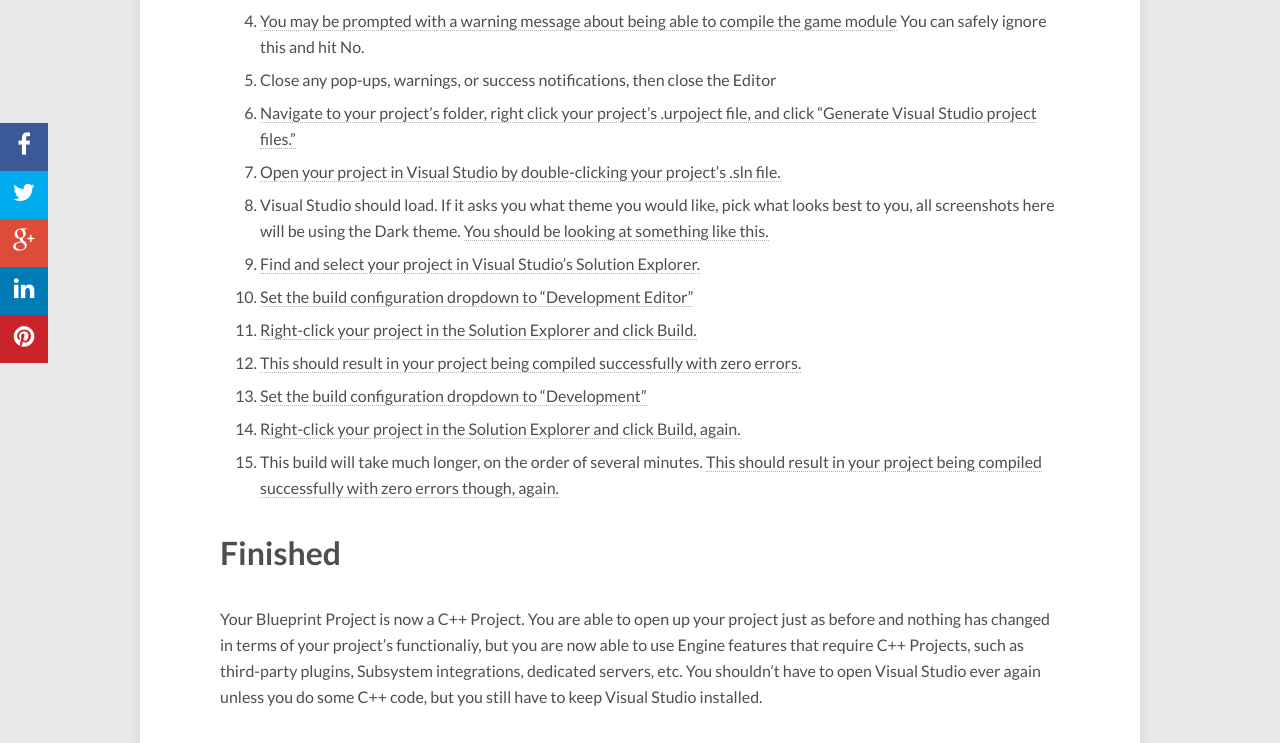
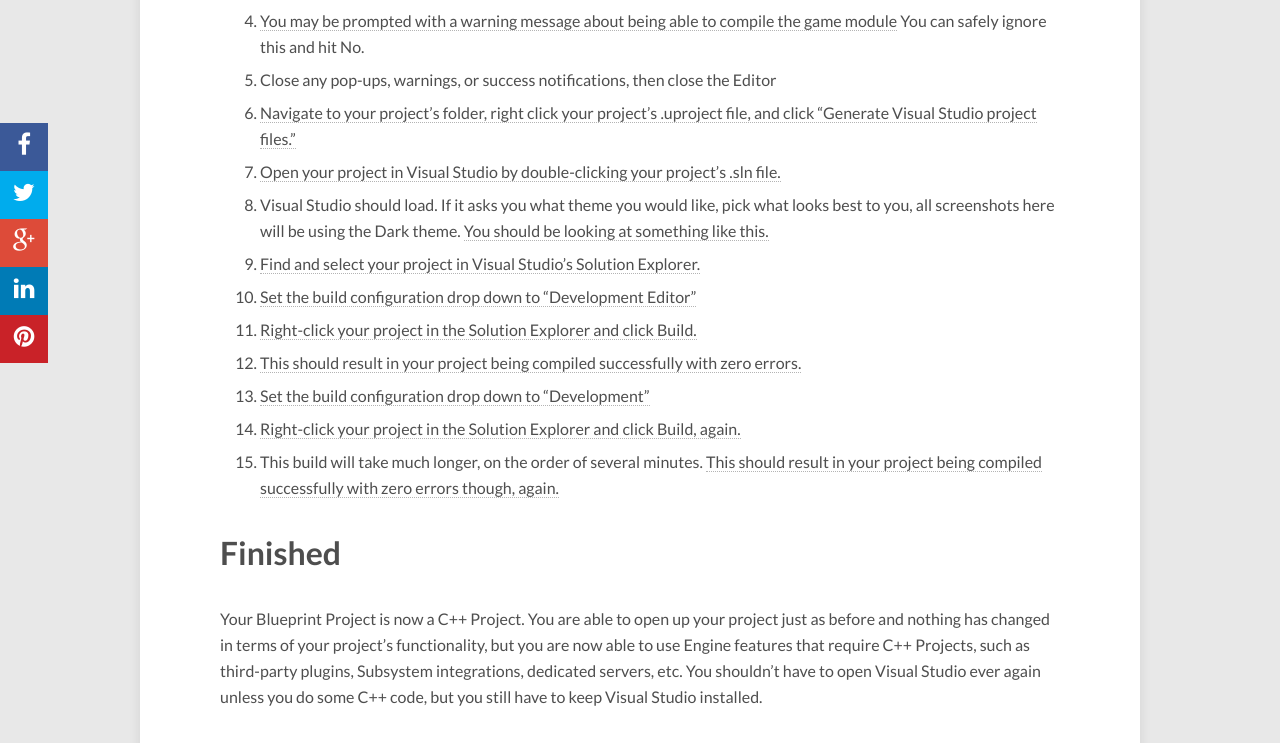
Before and after one commit to Allar/allar.github.io, a Jekyll site: the page built from blog/index.html, in a window 1280 px wide and 1400 px high, scrolled down 926 px. Shown: the part 157-900 px from the top of the window. Built offline with Jekyll 4.4.1, drawn with Linux system fonts in a browser that asks for light colours; nearby versions of some CDN libraries; the list of posts is cut into pages by our own code; comment, search, counter and statistics services are not loaded.

Commit message:
Fixed typos in Converting BP

```diff
--- a/blog/_posts/2015-11-05-Converting-BP-Project-To-CPP.md
+++ b/blog/_posts/2015-11-05-Converting-BP-Project-To-CPP.md
@@ -23,17 +23,17 @@
 1. [Choose a new "None" class and hit "Create Class."](/images/tutorials/converting-bp-project-to-cpp/4_NewNoneClass.PNG){:target="_blank"}
 1. [You may be prompted with a warning message about being able to compile the game module](/images/tutorials/converting-bp-project-to-cpp/5_PossibleWarning.PNG){:target="_blank"} You can safely ignore this and hit No.
 1. Close any pop-ups, warnings, or success notifications, then close the Editor
-1. [Navigate to your project's folder, right click your project's .urpoject file, and click "Generate Visual Studio project files."](/images/tutorials/converting-bp-project-to-cpp/6_RegenerateFiles.PNG){:target="_blank"}
+1. [Navigate to your project's folder, right click your project's .uproject file, and click "Generate Visual Studio project files."](/images/tutorials/converting-bp-project-to-cpp/6_RegenerateFiles.PNG){:target="_blank"}
 1. [Open your project in Visual Studio by double-clicking your project's .sln file.](/images/tutorials/converting-bp-project-to-cpp/7_SolutionFile.PNG){:target="_blank"}
 1. Visual Studio should load. If it asks you what theme you would like, pick what looks best to you, all screenshots here will be using the Dark theme. [You should be looking at something like this.](/images/tutorials/converting-bp-project-to-cpp/8_VSOpen.PNG){:target="_blank"}
 1. [Find and select your project in Visual Studio's Solution Explorer.](/images/tutorials/converting-bp-project-to-cpp/9_SolutionExplorer.PNG){:target="_blank"}
-1. [Set the build configuration dropdown to "Development Editor"](/images/tutorials/converting-bp-project-to-cpp/10_DevelopmentEditor.PNG){:target="_blank"}
+1. [Set the build configuration drop down to "Development Editor"](/images/tutorials/converting-bp-project-to-cpp/10_DevelopmentEditor.PNG){:target="_blank"}
 1. [Right-click your project in the Solution Explorer and click Build.](/images/tutorials/converting-bp-project-to-cpp/11_ClickBuild.PNG){:target="_blank"}
 1. [This should result in your project being compiled successfully with zero errors.](/images/tutorials/converting-bp-project-to-cpp/12_EditorCompiled.PNG){:target="_blank"}
-1. [Set the build configuration dropdown to "Development"](/images/tutorials/converting-bp-project-to-cpp/13_Development.PNG){:target="_blank"}
+1. [Set the build configuration drop down to "Development"](/images/tutorials/converting-bp-project-to-cpp/13_Development.PNG){:target="_blank"}
 1. [Right-click your project in the Solution Explorer and click Build, again.](/images/tutorials/converting-bp-project-to-cpp/14_ClickBuild.PNG){:target="_blank"}
 1. This build will take much longer, on the order of several minutes. [This should result in your project being compiled successfully with zero errors though, again.](/images/tutorials/converting-bp-project-to-cpp/15_GameCompiled.PNG){:target="_blank"}
 
 # Finished
 
-Your Blueprint Project is now a C++ Project. You are able to open up your project just as before and nothing has changed in terms of your project's functionaliy, but you are now able to use Engine features that require C++ Projects, such as third-party plugins, Subsystem integrations, dedicated servers, etc. You shouldn't have to open Visual Studio ever again unless you do some C++ code, but you still have to keep Visual Studio installed.
+Your Blueprint Project is now a C++ Project. You are able to open up your project just as before and nothing has changed in terms of your project's functionality, but you are now able to use Engine features that require C++ Projects, such as third-party plugins, Subsystem integrations, dedicated servers, etc. You shouldn't have to open Visual Studio ever again unless you do some C++ code, but you still have to keep Visual Studio installed.
```
